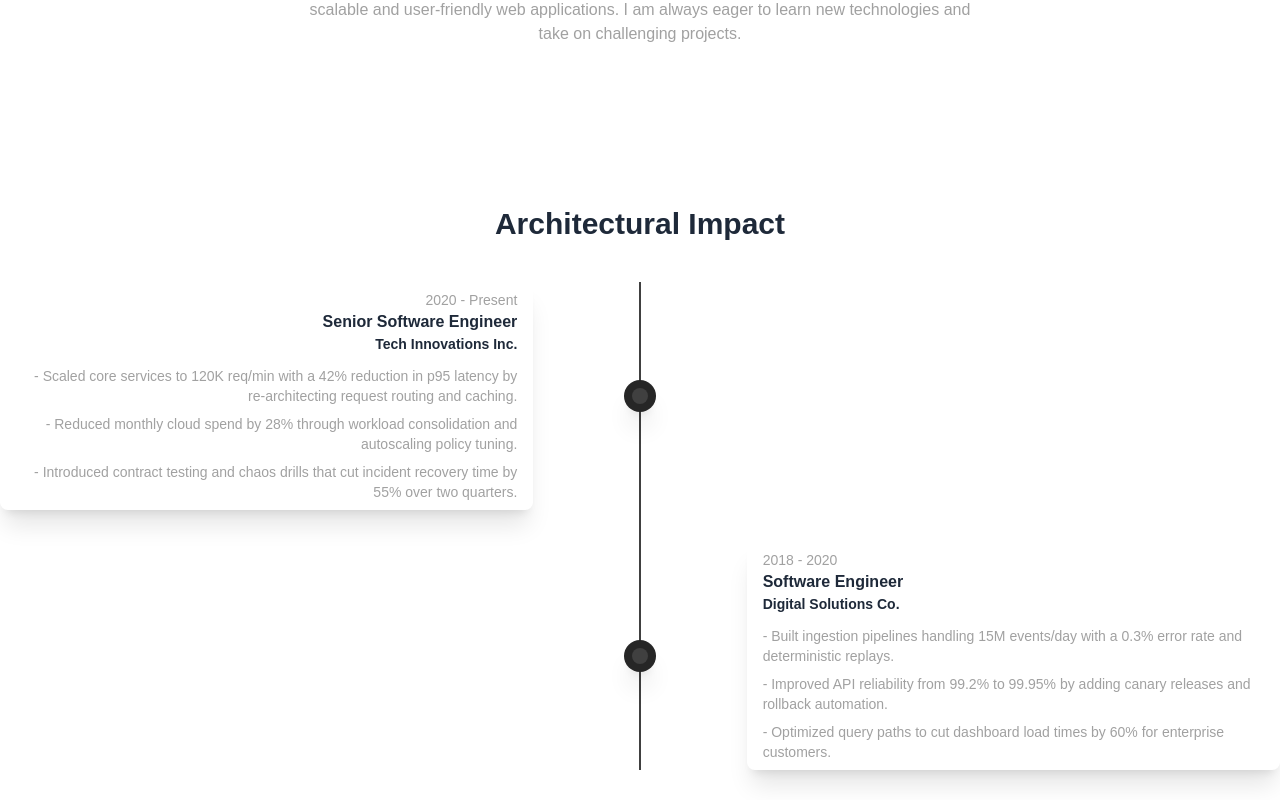
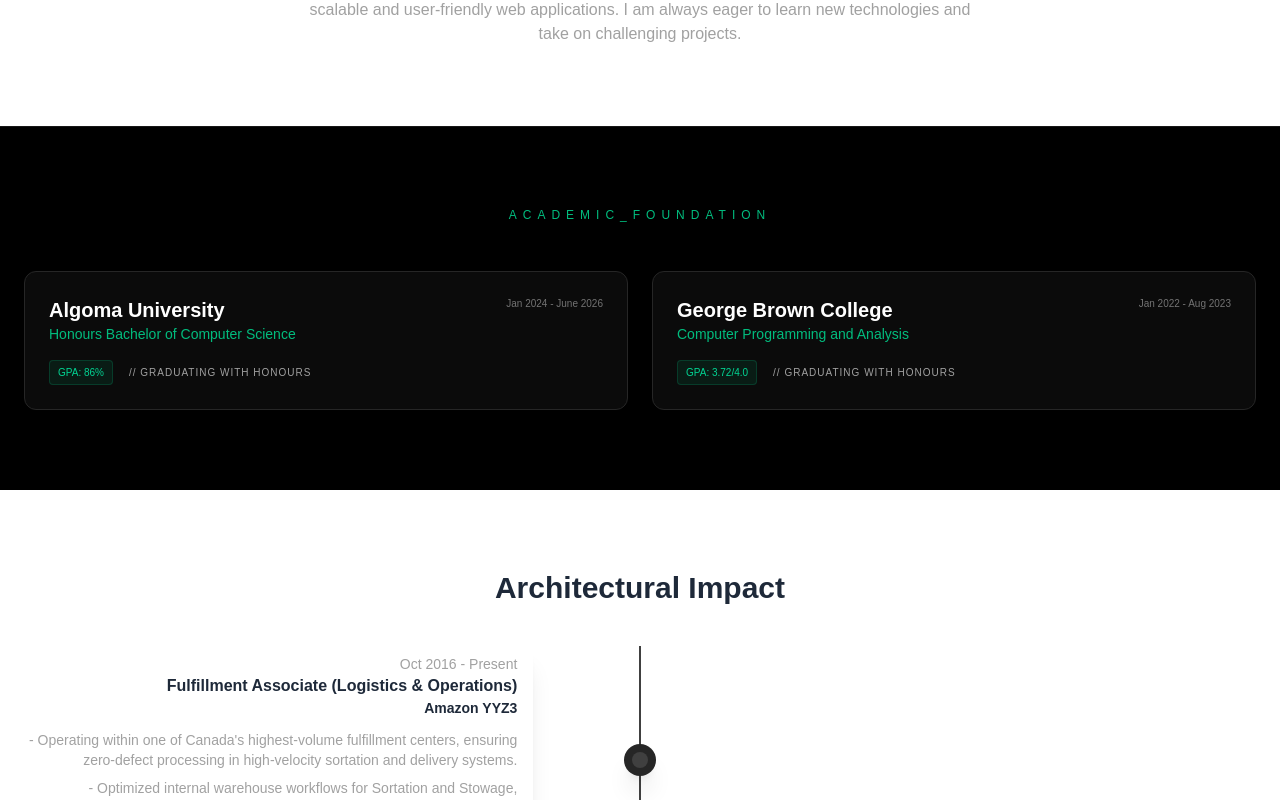
Before and after one commit to MohammedVep/mohammed-portfolio, a Next.js app: page / in a window 1280 px wide. Shown: the part 840-1640 px from the top of the page. Built offline with nearby package versions, Linux system fonts and the light colour scheme.

Commit message:
Added my education and professional experience

```diff
--- a/app/page.tsx
+++ b/app/page.tsx
@@ -1,5 +1,6 @@
 import About from "@/components/sections/about/About";
 import Contact from "@/components/sections/contact/Contact";
+import Education from "@/components/sections/education/Education";
 import Experience from "@/components/sections/experience/Experience";
 import Hero from "@/components/sections/hero/Hero";
 import Projects from "@/components/sections/projects/Projects";
@@ -10,6 +11,7 @@ export default function Home() {
     <main>
       <Hero />
       <About />
+      <Education />
       <Experience />
       <Projects />
       <Skills />
--- /dev/null
+++ b/components/sections/education/Education.tsx
@@ -0,0 +1,45 @@
+'use client';
+
+import { MotionDiv } from '@/components/ui/motion';
+import { educationData } from '@/content/education';
+
+export default function Education() {
+  return (
+    <section className="py-20 border-t border-neutral-900 bg-black">
+      <div className="container mx-auto px-6">
+        <h2 className="text-xs font-mono text-emerald-500 uppercase tracking-[0.5em] mb-12 text-center">
+          Academic_Foundation
+        </h2>
+        <div className="grid grid-cols-1 lg:grid-cols-2 gap-6">
+          {educationData.map((edu, index) => (
+            <MotionDiv
+              key={`${edu.institution}-${edu.degree}`}
+              initial={{ opacity: 0, y: 20 }}
+              animate={{ opacity: 1, y: 0 }}
+              transition={{ delay: index * 0.1 }}
+              className="p-6 rounded-xl border border-neutral-800 bg-neutral-900/50 font-mono"
+            >
+              <div className="flex justify-between items-start mb-4">
+                <div>
+                  <h3 className="text-xl font-bold text-white">{edu.institution}</h3>
+                  <p className="text-emerald-500 text-sm">{edu.degree}</p>
+                </div>
+                <span className="text-[10px] text-neutral-500">{edu.date}</span>
+              </div>
+              <div className="flex items-center gap-4">
+                <div className="px-2 py-1 bg-emerald-500/10 border border-emerald-500/20 rounded text-[10px] text-emerald-400">
+                  GPA: {edu.gpa}
+                </div>
+                {edu.honours && (
+                  <div className="text-[10px] text-neutral-400 uppercase tracking-widest">
+                    {'// Graduating with Honours'}
+                  </div>
+                )}
+              </div>
+            </MotionDiv>
+          ))}
+        </div>
+      </div>
+    </section>
+  );
+}
--- /dev/null
+++ b/content/education/index.ts
@@ -0,0 +1,18 @@
+import { Education } from '@/lib/types';
+
+export const educationData: Education[] = [
+  {
+    institution: 'Algoma University',
+    degree: 'Honours Bachelor of Computer Science',
+    date: 'Jan 2024 - June 2026',
+    gpa: '86%',
+    honours: true,
+  },
+  {
+    institution: 'George Brown College',
+    degree: 'Computer Programming and Analysis',
+    date: 'Jan 2022 - Aug 2023',
+    gpa: '3.72/4.0',
+    honours: true,
+  },
+];
--- a/content/experience/index.ts
+++ b/content/experience/index.ts
@@ -2,23 +2,13 @@ import { Experience } from '@/lib/types';
 
 export const experienceData: Experience[] = [
     {
-      title: "Senior Software Engineer",
-      company: "Tech Innovations Inc.",
-      date: "2020 - Present",
+      title: "Fulfillment Associate (Logistics & Operations)",
+      company: "Amazon YYZ3",
+      date: "Oct 2016 - Present",
       description: [
-        "Scaled core services to 120K req/min with a 42% reduction in p95 latency by re-architecting request routing and caching.",
-        "Reduced monthly cloud spend by 28% through workload consolidation and autoscaling policy tuning.",
-        "Introduced contract testing and chaos drills that cut incident recovery time by 55% over two quarters.",
-      ],
-    },
-    {
-      title: "Software Engineer",
-      company: "Digital Solutions Co.",
-      date: "2018 - 2020",
-      description: [
-        "Built ingestion pipelines handling 15M events/day with a 0.3% error rate and deterministic replays.",
-        "Improved API reliability from 99.2% to 99.95% by adding canary releases and rollback automation.",
-        "Optimized query paths to cut dashboard load times by 60% for enterprise customers.",
+        "Operating within one of Canada's highest-volume fulfillment centers, ensuring zero-defect processing in high-velocity sortation and delivery systems.",
+        "Optimized internal warehouse workflows for Sortation and Stowage, contributing to site-wide throughput efficiency during peak logistical events.",
+        "Mastery of proprietary Warehouse Management Systems (WMS) to track, sort, and reconcile complex inventory state transitions in real-time.",
       ],
     },
   ];
```
Also changed, not shown: lib/types/index.ts (+10 -0 lines).
